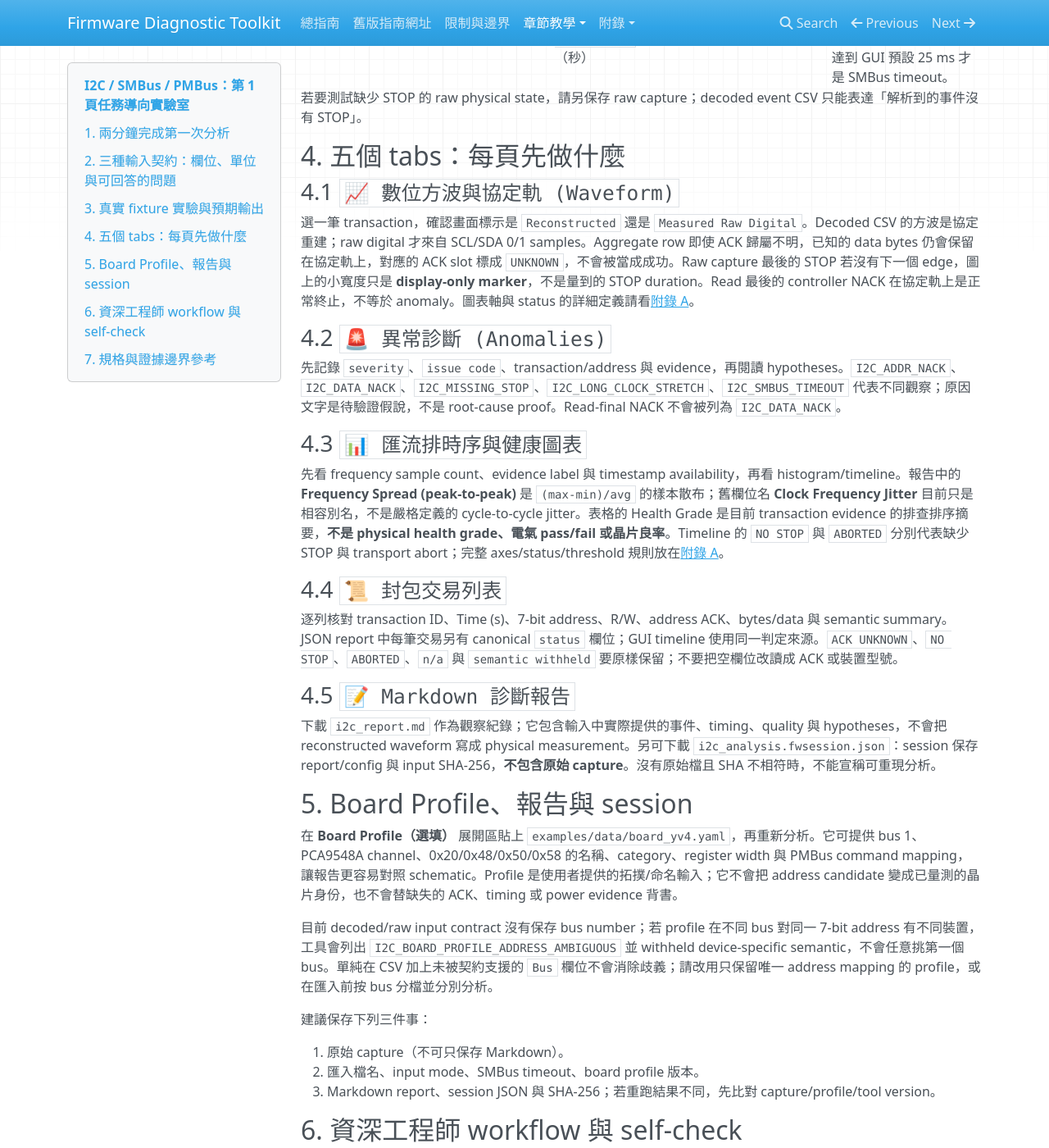
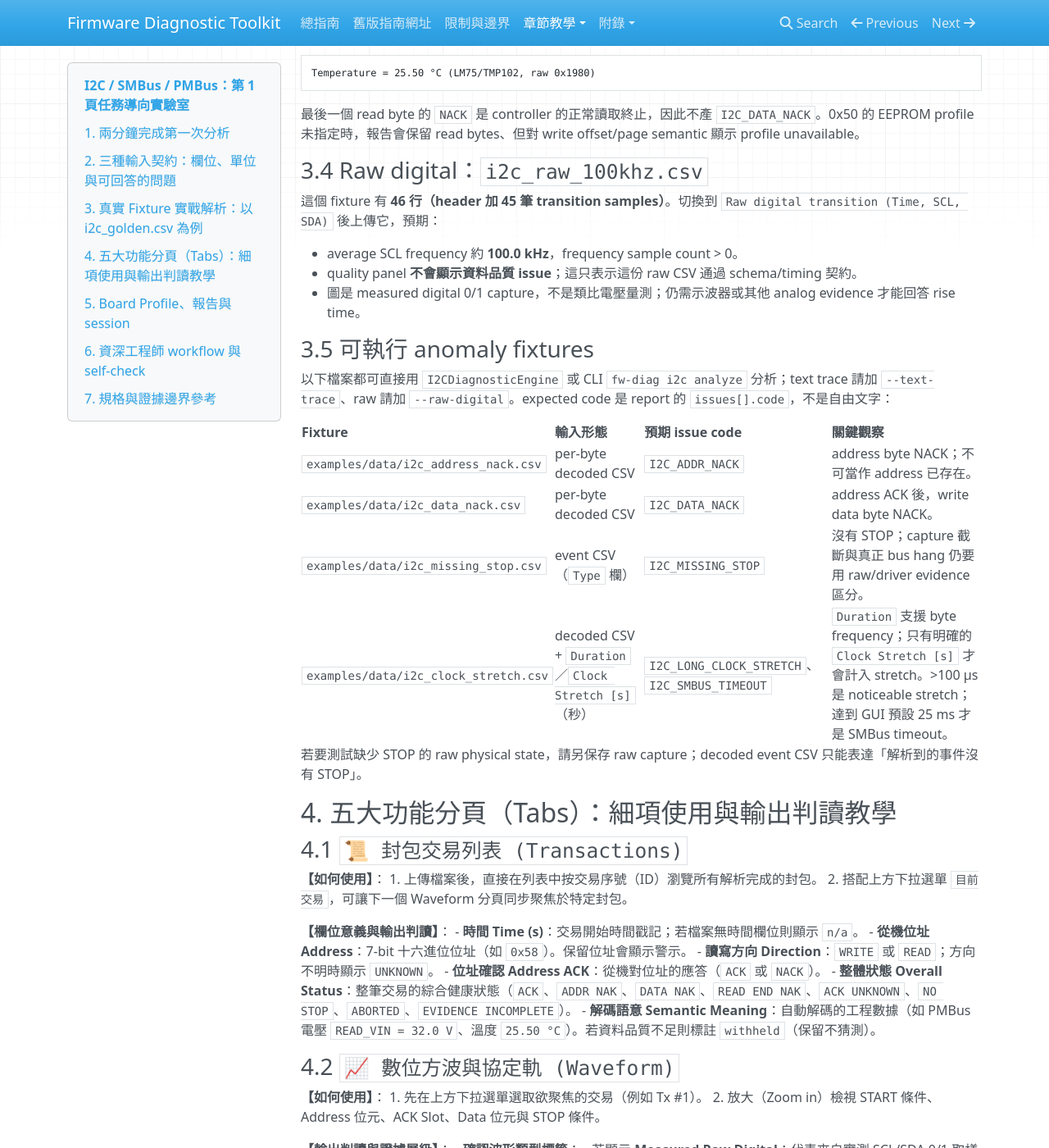
Before and after one commit to chilung-cgu/fw-diag-tool, an MkDocs documentation site: the page built from docs/chapters/ch01_i2c_pmbus.md, in a window 1280 px wide and 1400 px high, scrolled down 3708 px. Shown: the whole window at 82% size. Built offline with MkDocs 1.6.1, drawn with Linux system fonts in a browser that asks for light colours; nearby versions of some CDN libraries; some of the changed text lies outside the part shown.

Commit message:
docs(i2c): 以繁中重寫 I2C 診斷與封包建構教學手冊

```diff
--- a/docs/chapters/ch01_i2c_pmbus.md
+++ b/docs/chapters/ch01_i2c_pmbus.md
@@ -1,6 +1,6 @@
 # I2C / SMBus / PMBus：第 1 頁任務導向實驗室
 
-本章只處理 GUI 第 1 頁 **「📊 I2C / PMBus 診斷與波形檢視」**。目標是把一份 capture 變成可追溯的觀察：先確認輸入契約，再看五個 tabs，最後保存報告與 session。圖表軸、顏色、threshold 與 issue code 的完整定義集中在[附錄 A：圖表與證據判讀](appendix_chart_guide.md)。
+本章專門指引 GUI 第 1 頁 **「📊 I2C / PMBus 診斷與波形檢視」**。核心目標是將邏輯分析儀匯出的 capture 轉換為具備可追溯證據的工程觀察：先確認輸入格式契約（Input Contract），再深入解讀五個分頁（Tabs），最後匯出診斷報告與可重現 Session。圖表軸線、顏色、門檻值（Threshold）與異常代碼（Issue Code）的嚴格定義集中於[附錄 A：圖表與證據判讀](appendix_chart_guide.md)。
 
 ## 1. 兩分鐘完成第一次分析
 
@@ -80,9 +80,43 @@
 
 只有 `S`/`P` 等 framing、沒有完整 address/data 的輸入，會保留 physical events 但產生 `I2C_SOURCE_NO_TRANSACTIONS`；這是「沒有可分析交易」而不是通訊正常。
 
-## 3. 真實 fixture 實驗與預期輸出
+## 3. 真實 Fixture 實戰解析：以 i2c_golden.csv 為例
 
-### 3.1 Aggregate golden：`i2c_golden.csv`
+### 3.1 匯入 i2c_golden.csv 的 Step-by-Step 操作與關鍵觀察
+
+當你在 GUI 選擇 `Decoded Analyzer CSV` 並上傳 `examples/data/i2c_golden.csv` 後，請依以下步驟進行觀察與學習：
+
+**步驟 1：檢視上方 KPI 摘要與資料證據面板**
+- **總傳輸次數（Total Transactions）**：顯示 `5` 筆交易。
+- **已證實協定異常（Protocol Anomalies）**：顯示 `0` 筆。
+- **平均時鐘頻率（Average SCL Clock）與抖動（Jitter）**：均顯示 `不可用 (Unavailable)`。
+- **展開「⚠ 資料證據與限制（Data Quality Limitations）」**：
+  - 工具會明確標註 `I2C_ACK_AGGREGATE_UNATTRIBUTABLE` 與 `I2C_ACK_UNAVAILABLE`。
+  - 若 CSV 含有單一 `Duration` 欄位，會標記 `I2C_TIMING_AGGREGATE_UNATTRIBUTABLE`。
+  - **核心觀念**：為什麼沒有異常卻顯示資料品質警告？因為 `i2c_golden.csv` 屬於 **Aggregate 格式**（單一列包含多個 Data Bytes，卻只有一個整體 ACK 欄位）。工具無法百分之百確定 ACK 是從機（Slave）對 Address 回應、還是對 Data 回應，因此不會憑空臆測，而是客觀保留 Unknown 狀態並保留交易形貌。
+
+**步驟 2：切換至 📜 封包交易列表（Transactions）**
+- 核對 5 筆交易：包含 0x58（PMBus）、0x50（EEPROM）、0x48（溫度感測器）與 0x20（GPIO 擴展晶片）。
+- 觀察 `整體狀態 (Overall Status)` 欄位均標記為 `ACK UNKNOWN`。這體現了嚴謹工程態度：來源未給每位元組 ACK 歸屬前，不將它草率標為綠色 PASS。
+
+**步驟 3：切換至 📈 數位方波與協定軌（Waveform）**
+- 選擇 Tx #1（0x58 Write），觀察上方波形狀態標示為 **Reconstructed（協定層重建波形）**。
+- SCL/SDA 是根據協定狀態機以理想 100 kHz 時序繪製，包含 START、Address (0xB0)、Data 與 STOP。
+- 注意波形上的 ACK Slot 標示為 `UNKNOWN`，這正是忠實反映了 Aggregate 輸入的證據邊界。
+
+**步驟 4：切換至 🚨 異常診斷（Anomalies）**
+- 頁面顯示「未偵測到任何 I2C/SMBus 時序與通訊異常」。
+- 請記住：這代表在現有欄位證據下「未命中違規規則」，但因資料品質受限，資深工程師不會以此宣稱實體晶片已 100% 驗證通過。
+
+**步驟 5：切換至 📊 匯流排時序與健康圖表（Bus Timing & Health）**
+- **時鐘頻率分佈圖**：顯示 `Unavailable`（無 per-byte bitrate/duration 證據），不畫出假 0 kHz 柱狀圖。
+- **交易時間軸分佈圖**：若有 Time 欄位，會依時間戳記繪製 5 筆散佈點，狀態顏色為灰色 `ACK UNKNOWN`。
+- **裝置健康評等表（Device Health Summary）**：Health Grade 顯示 `N/A (ACK unavailable)`，成功率顯示 `N/A`，避免將未知誤導為滿分 A。
+
+**步驟 6：切換至 📝 Markdown 診斷報告（Markdown Report）**
+- 預覽自動產生的繁體中文報告，包含完整詮釋資料、交易明細與資料品質限制，可點擊「下載 Markdown 報告」或「下載可重現 Session」。
+
+### 3.2 Aggregate Golden 限制對比：`i2c_golden.csv`
 
 上傳 `examples/data/i2c_golden.csv` 後，預期是 **5 transactions、0 protocol issues**，但資料品質面板會指出 aggregate ACK 的限制：
 
@@ -130,27 +164,61 @@
 
 若要測試缺少 STOP 的 raw physical state，請另保存 raw capture；decoded event CSV 只能表達「解析到的事件沒有 STOP」。
 
-## 4. 五個 tabs：每頁先做什麼
+## 4. 五大功能分頁（Tabs）：細項使用與輸出判讀教學
 
-### 4.1 `📈 數位方波與協定軌 (Waveform)`
+### 4.1 `📜 封包交易列表 (Transactions)`
 
-選一筆 transaction，確認畫面標示是 `Reconstructed` 還是 `Measured Raw Digital`。Decoded CSV 的方波是協定重建；raw digital 才來自 SCL/SDA 0/1 samples。Aggregate row 即使 ACK 歸屬不明，已知的 data bytes 仍會保留在協定軌上，對應的 ACK slot 標成 `UNKNOWN`，不會被當成成功。Raw capture 最後的 STOP 若沒有下一個 edge，圖上的小寬度只是 **display-only marker**，不是量到的 STOP duration。Read 最後的 controller NACK 在協定軌上是正常終止，不等於 anomaly。圖表軸與 status 的詳細定義請看[附錄 A](appendix_chart_guide.md)。
+**【如何使用】**：
+1. 上傳檔案後，直接在列表中按交易序號（ID）瀏覽所有解析完成的封包。
+2. 搭配上方下拉選單 `目前交易`，可讓下一個 Waveform 分頁同步聚焦於特定封包。
 
-### 4.2 `🚨 異常診斷 (Anomalies)`
+**【欄位意義與輸出判讀】**：
+- **時間 Time (s)**：交易開始時間戳記；若檔案無時間欄位則顯示 `n/a`。
+- **從機位址 Address**：7-bit 十六進位位址（如 `0x58`）。保留位址會顯示警示。
+- **讀寫方向 Direction**：`WRITE` 或 `READ`；方向不明時顯示 `UNKNOWN`。
+- **位址確認 Address ACK**：從機對位址的應答（`ACK` 或 `NACK`）。
+- **整體狀態 Overall Status**：整筆交易的綜合健康狀態（`ACK`、`ADDR NAK`、`DATA NAK`、`READ END NAK`、`ACK UNKNOWN`、`NO STOP`、`ABORTED`、`EVIDENCE INCOMPLETE`）。
+- **解碼語意 Semantic Meaning**：自動解碼的工程數據（如 PMBus 電壓 `READ_VIN = 32.0 V`、溫度 `25.50 °C`）。若資料品質不足則標註 `withheld`（保留不猜測）。
 
-先記錄 `severity`、`issue code`、transaction/address 與 evidence，再閱讀 hypotheses。`I2C_ADDR_NACK`、`I2C_DATA_NACK`、`I2C_MISSING_STOP`、`I2C_LONG_CLOCK_STRETCH`、`I2C_SMBUS_TIMEOUT` 代表不同觀察；原因文字是待驗證假說，不是 root-cause proof。Read-final NACK 不會被列為 `I2C_DATA_NACK`。
+### 4.2 `📈 數位方波與協定軌 (Waveform)`
 
-### 4.3 `📊 匯流排時序與健康圖表`
+**【如何使用】**：
+1. 先在上方下拉選單選取欲聚焦的交易（例如 Tx #1）。
+2. 放大（Zoom in）檢視 START 條件、Address 位元、ACK Slot、Data 位元與 STOP 條件。
 
-先看 frequency sample count、evidence label 與 timestamp availability，再看 histogram/timeline。報告中的 **Frequency Spread (peak-to-peak)** 是 `(max-min)/avg` 的樣本散布；舊欄位名 **Clock Frequency Jitter** 目前只是相容別名，不是嚴格定義的 cycle-to-cycle jitter。表格的 Health Grade 是目前 transaction evidence 的排查排序摘要，**不是 physical health grade、電氣 pass/fail 或晶片良率**。Timeline 的 `NO STOP` 與 `ABORTED` 分別代表缺少 STOP 與 transport abort；完整 axes/status/threshold 規則放在[附錄 A](appendix_chart_guide.md)。
+**【輸出判讀與證據層級】**：
+- **確認波形類型標籤**：
+  - 若顯示 **Measured Raw Digital**：代表來自實測 SCL/SDA 0/1 取樣點，可觀察邊緣時序與 Clock Stretching。注意：raw capture 最後的 STOP 若無後續 transition，僅為 **display-only marker**，非實測寬度。
+  - 若顯示 **Reconstructed**：代表根據解碼資料重建的理想時序模型，非真實類比電壓波形，不能拿來推論 Pull-up 電阻或上升時間（Rise time）。
+- **Read 終止識別**：讀取交易最後一個位元組由主控端（Controller）送出 NACK（標示為 Controller NACK），隨後發送 STOP，這是標準正常終止，切勿誤判為硬體異常。
 
-### 4.4 `📜 封包交易列表`
+### 4.3 `🚨 異常診斷 (Anomalies)`
 
-逐列核對 transaction ID、Time (s)、7-bit address、R/W、address ACK、bytes/data 與 semantic summary。JSON report 中每筆交易另有 canonical `status` 欄位；GUI timeline 使用同一判定來源。`ACK UNKNOWN`、`NO STOP`、`ABORTED`、`n/a` 與 `semantic withheld` 要原樣保留；不要把空欄位改讀成 ACK 或裝置型號。
+**【如何使用】**：
+1. 檢視系統過濾後的前 50 筆異常事件，展開卡片查看細節。
+2. 依序閱讀「現象描述」、「可能原因假設」與「排查行動清單」。
 
-### 4.5 `📝 Markdown 診斷報告`
+**【輸出判讀】**：
+- **嚴格區分 Issue Code**：如 `I2C_ADDR_NACK`（從機不存在/未上電）、`I2C_DATA_NACK`（寫入被拒）、`I2C_MISSING_STOP`（通訊中斷/匯流排鎖死）、`I2C_LONG_CLOCK_STRETCH`（從機處理延遲 >100 µs）、`I2C_SMBUS_TIMEOUT`（延長逾時 ≥25 ms）。
+- **原因非定論**：報告中的原因文字為「待驗證假說（Hypotheses）」，非已證明的單一根因。必須搭配排查清單以示波器、Driver 日誌進一步區分。
 
-下載 `i2c_report.md` 作為觀察紀錄；它包含輸入中實際提供的事件、timing、quality 與 hypotheses，不會把 reconstructed waveform 寫成 physical measurement。另可下載 `i2c_analysis.fwsession.json`：session 保存 report/config 與 input SHA-256，**不包含原始 capture**。沒有原始檔且 SHA 不相符時，不能宣稱可重現分析。
+### 4.4 `📊 匯流排時序與健康圖表 (Bus Timing & Health)`
+
+**【如何使用】**：
+1. 觀察左側「時鐘頻率分佈直方圖 (Frequency Distribution)」。
+2. 觀察右側「交易時序與裝置活動時間軸 (Timeline)」。
+3. 檢視下方「裝置健康評等表 (Device Health Summary)」。
+
+**【輸出判讀】**：
+- **頻率散布 (Frequency Spread / Jitter)**：以 `(max-min)/avg` 計算樣本散布度。若大於 35% 會列為高抖動。
+- **裝置健康評等 (Health Grade)**：計算公式為 `成功率 = (有效交易 - NACK數) / 有效交易`。A 為優秀、B 為輕微重試/延遲、D 為高 NACK 率、F 為嚴重故障、N/A 為 ACK 證據不足。**特別強調：此評等純為除錯排查優先順序之啟發式摘要，絕非晶片良率或實體電氣品質的通過宣告。**
+
+### 4.5 `📝 Markdown 診斷報告 (Markdown Report)`
+
+**【如何使用】**：
+1. 在畫面直接閱讀產出的結構化 Markdown 診斷報告。
+2. 點擊「下載 Markdown 報告」匯出 `i2c_report.md` 作為專案除錯紀錄。
+3. 點擊「下載可重現 Session」匯出 `i2c_analysis.fwsession.json`。注意：Session 檔保存了分析設定與輸入檔案的 SHA-256 雜湊值，**不包含原始 capture 內容**；重新載入時必須搭配同一原始檔案驗證 SHA 相符才能重現。
 
 ## 5. Board Profile、報告與 session
 
```
